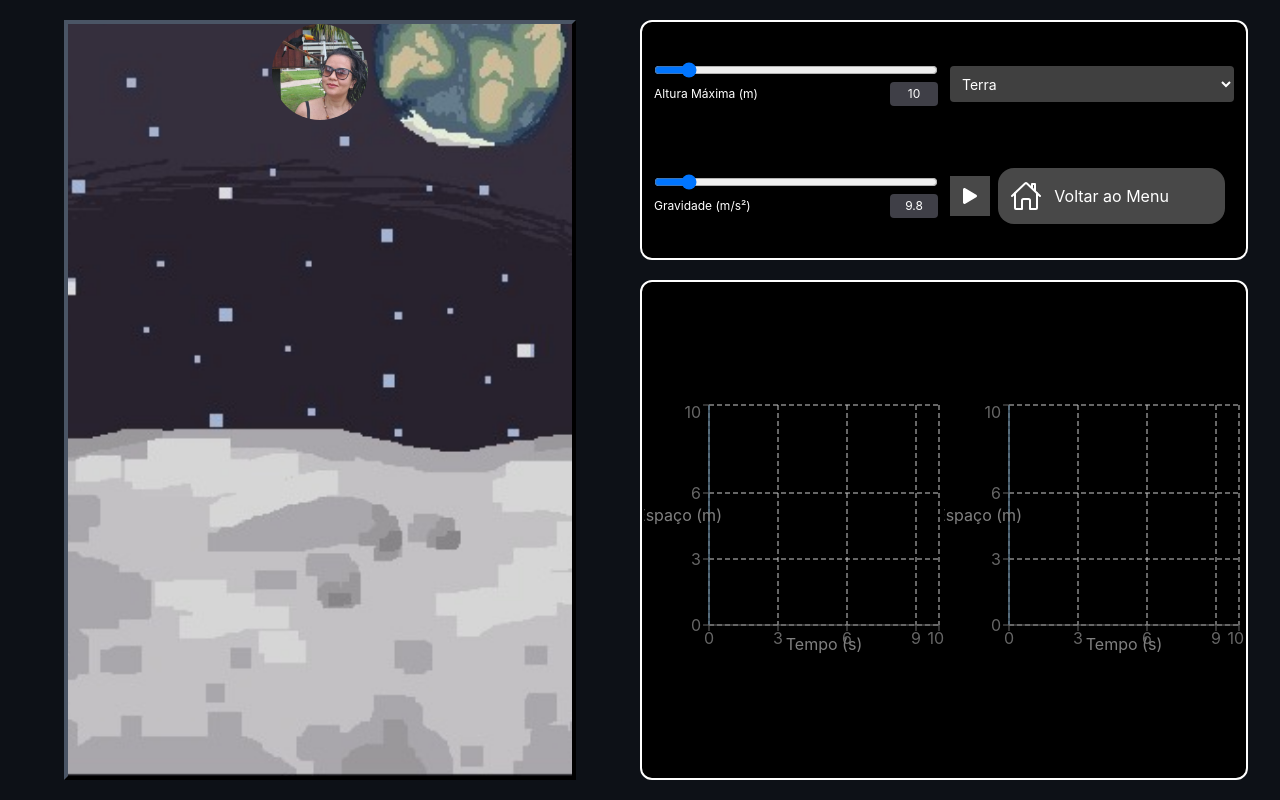
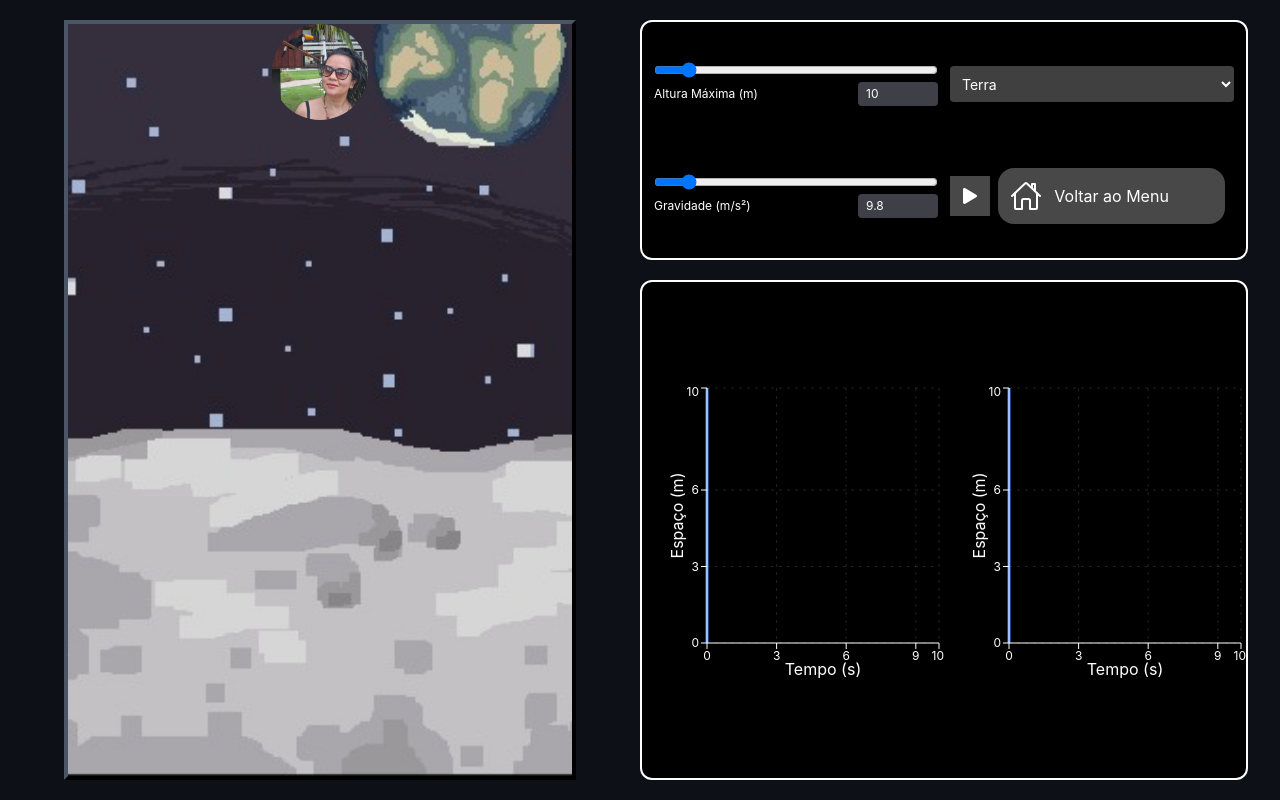
Before and after one commit to brasilicioh/aline-simulator, a React (Vite) app: page /#/ql in a window 1280 px wide. Built offline with nearby package versions, Linux system fonts and the light colour scheme.

Commit message:
feat: mru working with brazil's addons

```diff
--- a/src/components/charts/PositionTimeChart.tsx
+++ b/src/components/charts/PositionTimeChart.tsx
@@ -5,6 +5,7 @@ import {
   Tooltip,
   XAxis,
   YAxis,
+  ResponsiveContainer,
 } from "recharts";
 
 type Props = {
@@ -26,31 +27,54 @@ export function PositionTimeChart({
   width
 }: Props) {
   return (
+    <ResponsiveContainer width="100%" height={295}>
       <LineChart width={width == null?400:width} height={260} data={data}>
-      <CartesianGrid strokeDasharray="5 3" />
+        <CartesianGrid stroke="#555" strokeDasharray="3 5" opacity={0.4} />
         <XAxis
+          stroke="#fff"
+          tick={{ fill: "#fff", fontSize: 12 }}
           dataKey="time"
           type="number"
           domain={[0, maxTime]}
           label={{
             value: "Tempo (s)",
             position: "insideBottom",
+            offset: -2,
+            fill: "#fff",
           }}
         />
         <YAxis
+          stroke="#fff"
+          tick={{ fill: "#fff", fontSize: 12 }}
           type="number"
           domain={[minDistance, maxDistance]}
           label={{
             value: "Espaço (m)",
+            angle: -90,
+            fill: "#fff",
           }}
         />
-      <Tooltip />
+        <Tooltip
+          formatter={(value) => [Number(value).toFixed(3) + "m", "Espaço"]}
+          labelFormatter={(label) => `Tempo : ${Number(label).toFixed(3)}s`}
+          contentStyle={{
+            backgroundColor: "#18181b",
+            border: "1px solid #444",
+            borderRadius: 8,
+          }}
+          labelStyle={{ color: "#fff" }}
+          itemStyle={{ color: "#60a5fa" }}
+        />
         <Line
           type="linear"
           dataKey="space"
+          stroke="#3b82f6"
+          strokeWidth={3}
           dot={false}
+          activeDot={false}
           isAnimationActive={false}
         />
       </LineChart>
+    </ResponsiveContainer>
   );
 }
--- a/src/components/frames/SimFrame.tsx
+++ b/src/components/frames/SimFrame.tsx
@@ -76,6 +76,7 @@ export default function SimFrame( {
   const navigate = useNavigate();
   const totalDistance = finalPosition - startPosition;
   const zoom = 300 / (1 + Math.log10(totalDistance + 8));
+  const disabledInputs: boolean = moveType !== "start";
 
   return (
     <div className="w-full h-screen max-h-screen bg-[#0D1117] overflow-x-hidden">
@@ -139,7 +140,7 @@ export default function SimFrame( {
 
         <div className="row-span-5 flex justify-center">
           <div className="grid grid-cols-3 gap-1 h-full w-[95%] py-1">
-            <div className="bg-black border-2 border-white rounded-xl p-2 text-white flex flex-col gap-2 w-full max-w-sm">
+            <div className="bg-black border-2 border-white rounded-xl p-2 text-white flex flex-col gap-2 w-full">
 
               <div className="text-center">
                 <h2 className="font-semibold text-sm">
@@ -156,6 +157,7 @@ export default function SimFrame( {
                     min={0}
                     max={100}
                     step={5}
+                    disabled={disabledInputs}
                   />
 
                   <SliderControl
@@ -165,6 +167,7 @@ export default function SimFrame( {
                     min={-10}
                     max={10}
                     step={1}
+                    disabled={disabledInputs}
                   />
                 </div>
               ):(
@@ -175,6 +178,7 @@ export default function SimFrame( {
                   min={0}
                   max={100}
                   step={5}
+                  disabled={disabledInputs}
                 />
               )}
 
@@ -187,6 +191,7 @@ export default function SimFrame( {
                 min={-50}
                 max={50}
                 step={5}
+                disabled={disabledInputs}
               />
 
               <hr />
@@ -198,6 +203,7 @@ export default function SimFrame( {
                 min={-50}
                 max={0}
                 step={5}
+                disabled={disabledInputs}
               />
 
               <hr />
@@ -209,6 +215,7 @@ export default function SimFrame( {
                 min={0}
                 max={50}
                 step={5}
+                disabled={disabledInputs}
               />
             </div>
 
@@ -241,18 +248,18 @@ export default function SimFrame( {
                 </button>
               )}
               {moveType === "paused" && !isMUV && (
-                <>
-                  <button className="bg-[#484848] grid grid-cols-[auto_1fr_auto] items-center p-2 sm:p-3 rounded-2xl w-[80%]" onClick={continueAnimation}>
+                <div className="grid grid-cols-2 gap-3 w-[80%]">
+                  <button className="bg-[#484848] grid grid-cols-[auto_1fr_auto] items-center p-2 sm:p-3 rounded-2xl" onClick={continueAnimation}>
                     <FaPlay className="size-6 sm:size-8 col-start-1" />
                     <p className="col-start-2 text-center">Continuar Simulação</p>
-                    <div className="size-6 sm:size-8 col-start-3 invisible" />
+
                   </button>
-                  <button className="bg-[#484848] grid grid-cols-[auto_1fr_auto] items-center p-2 sm:p-3 rounded-2xl w-[80%]" onClick={resetAnimation}>
+                  <button className="bg-[#484848] grid grid-cols-[auto_1fr_auto] items-center p-2 sm:p-3 rounded-2xl" onClick={resetAnimation}>
                     <MdOutlineReplay className="size-6 sm:size-8 col-start-1" />
                     <p className="col-start-2 text-center">Reiniciar Simulação</p>
-                    <div className="size-6 sm:size-8 col-start-3 invisible" />
+
                   </button>
-                </>
+                </div>
               )}
               {moveType === "end" && !isMUV && (
                 <button className="bg-[#484848] grid grid-cols-[auto_1fr_auto] items-center p-2 sm:p-3 rounded-2xl w-[80%]" onClick={resetAnimation}>
--- a/src/components/utils/SliderControl.tsx
+++ b/src/components/utils/SliderControl.tsx
@@ -5,6 +5,7 @@ type SliderControlProps = {
   max?: number;
   step?: number;
   onChange: (value: number) => void;
+  disabled: boolean;
 };
 
 export function SliderControl({
@@ -14,26 +15,49 @@ export function SliderControl({
   max = 100,
   step = 1,
   onChange,
+  disabled,
 }: SliderControlProps) {
   return (
-    <div className="grid grid-rows-[auto_auto] gap-1">
+    // TODO: USAR UM TOOLTIP OU SEI LÁ
+    <div title={disabled ? "Volte a animação para editar valores" : undefined}>
+      <div
+        className={
+          "grid grid-rows-[auto_auto] gap-1" + (disabled ? " pointer-events-none" : "")
+        }
+      >
         <input
           type="range"
           min={min}
           max={max}
           step={step}
           value={value}
-        onChange={(e) =>
-          onChange(Number(e.target.value))
-        }
+          onChange={(e) => {
+            onChange(Number(e.target.value));
+          }}
           className="w-full"
         />
 
         <div className="grid grid-cols-[1fr_auto] items-center">
           <span className="text-xs">{label}</span>
 
-        <div className="bg-zinc-700 rounded px-2 py-1 text-xs min-w-12 text-center">
-          {value}
+          <div className="bg-zinc-700 rounded text-xs w-20 text-center">
+            <input
+              type="number"
+              value={value}
+              min={min}
+              max={max}
+              onChange={(e) => {
+                const raw = Number(e.target.value);
+
+                const newValue = Math.min(
+                  max,
+                  Math.max(min, raw)
+                );
+                onChange(newValue);
+              }}
+              className="px-2 py-1 rounded w-20"
+            />
+          </div>
         </div>
       </div>
     </div>
```
Lines whose indentation alone changed are shown as unchanged.
